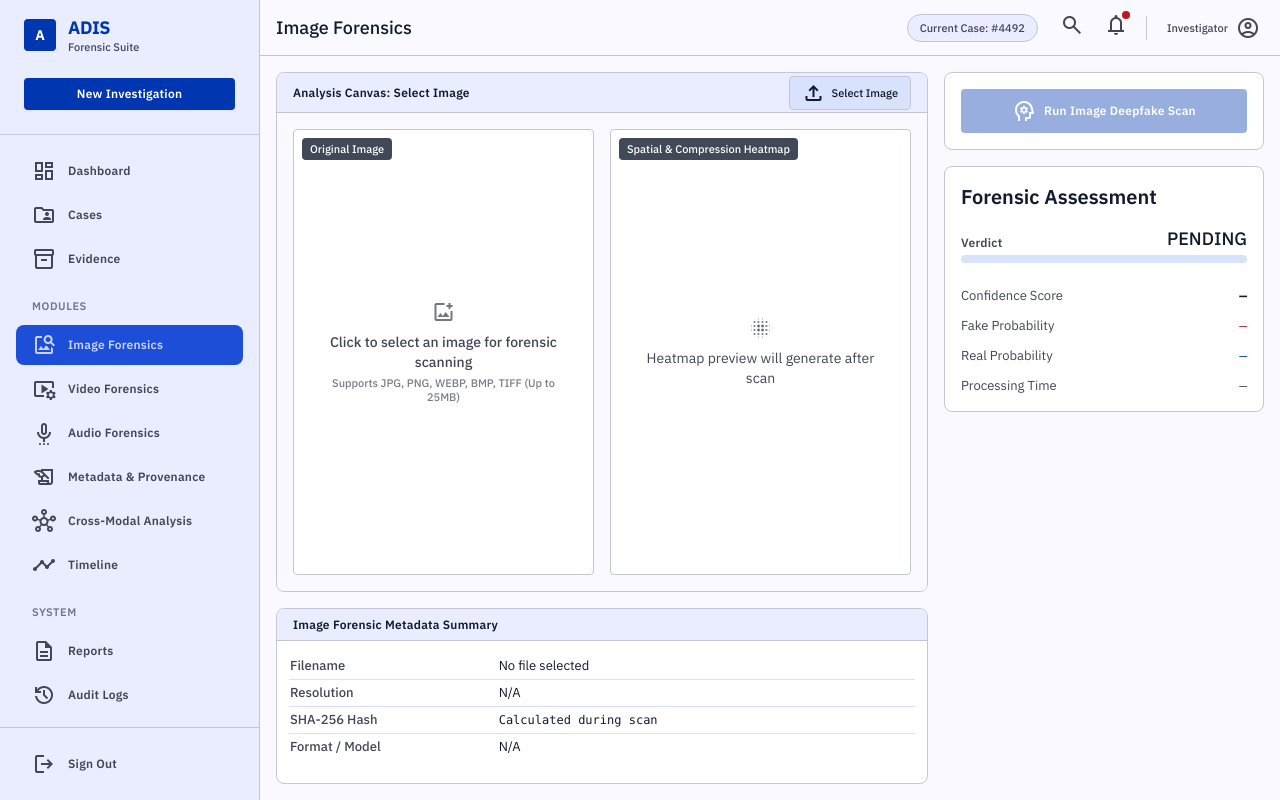
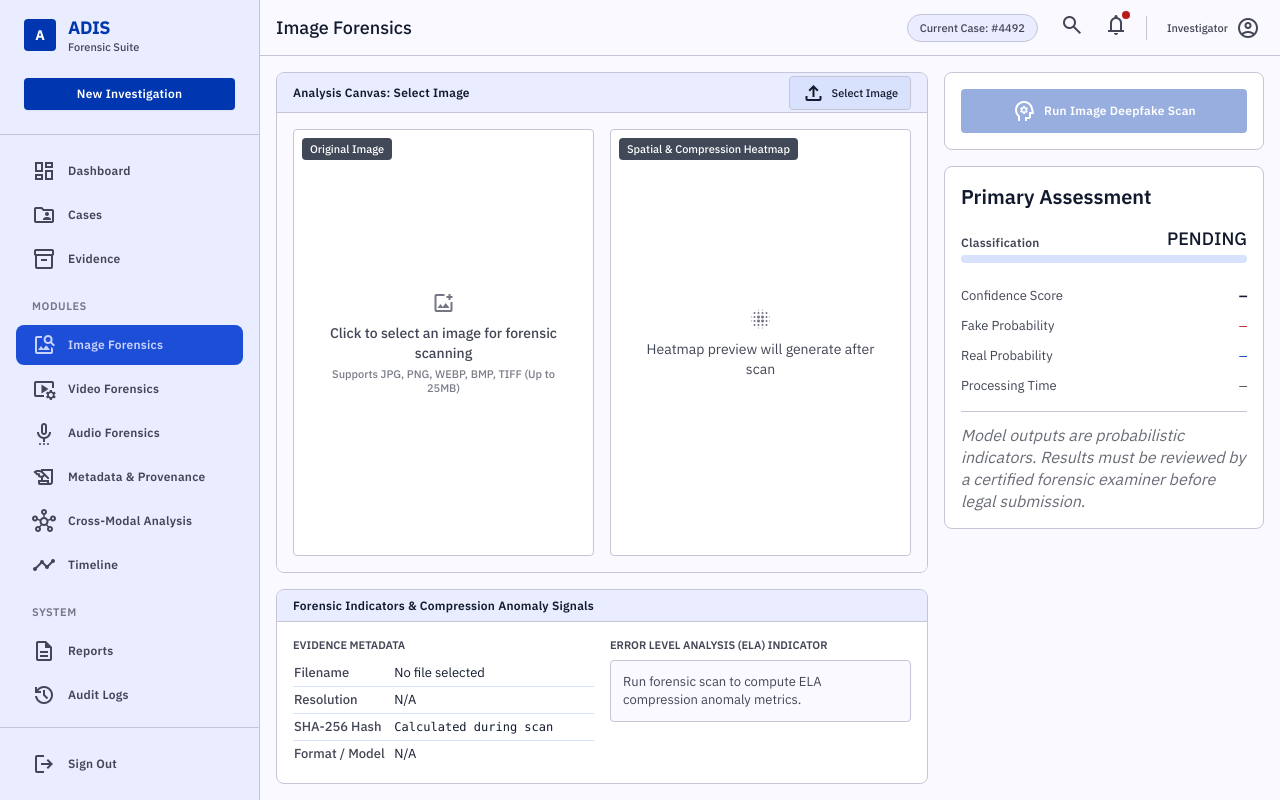
Before and after one commit to KankurtiMohammadZiyaouddin/ADIS, a React (Vite) app: page /image-forensics in a window 1280 px wide. Built offline with nearby package versions, Linux system fonts and the light colour scheme.

Commit message:
Implement modular detector architecture, ELA compression analysis, and forensic fusion layer

```diff
--- a/src/pages/ImageForensicsPage.jsx
+++ b/src/pages/ImageForensicsPage.jsx
@@ -27,7 +27,7 @@ export default function ImageForensicsPage() {
     setIsAnalyzing(true);
     setError(null);
     setAnalysisProgress(10);
-    setAnalysisStep('Initializing neural pipeline...');
+    setAnalysisStep('Initializing modular forensic pipeline...');
 
     try {
       const res = await analyzeImageFile(selectedFile, (pct, step) => {
@@ -36,7 +36,6 @@ export default function ImageForensicsPage() {
       });
 
       setResult(res);
-      // Save result to global store for Dashboard & Reports & Cross-Modal
       saveAnalysisResult(
         'image',
         res.originalName || selectedFile.name,
@@ -70,7 +69,18 @@ export default function ImageForensicsPage() {
 
       {/* Center Canvas: Image Comparison */}
       <div className="flex-1 flex flex-col gap-gutter min-w-0">
-        {/* Banner for Simulation Mode */}
+        {/* Detector Disagreement / Warning Banner */}
+        {result?.disagreementWarning && (
+          <div className="bg-amber-500/10 border border-amber-500/30 rounded-lg p-3 text-amber-400 text-body-sm flex items-start gap-2.5">
+            <span className="material-symbols-outlined text-[20px] text-amber-400 shrink-0 mt-0.5">warning</span>
+            <div>
+              <strong className="block text-label-md">DETECTOR DISAGREEMENT DETECTED</strong>
+              <p className="mt-0.5">{result.disagreementWarning}</p>
+            </div>
+          </div>
+        )}
+
+        {/* Simulation Banner */}
         {result?._simulated && (
           <div className="bg-amber-500/10 border border-amber-500/30 rounded-lg p-3 text-amber-400 text-body-sm flex items-center gap-2">
             <span className="material-symbols-outlined text-[18px]">warning</span>
@@ -143,12 +153,14 @@ export default function ImageForensicsPage() {
           </div>
         </div>
 
-        {/* Bottom Panel: Metadata Summary */}
-        <div className="h-44 bg-surface-container-lowest border border-outline-variant rounded-lg flex flex-col overflow-hidden shrink-0">
+        {/* Bottom Panel: Metadata Summary & ELA Forensic Indicators */}
+        <div className="bg-surface-container-lowest border border-outline-variant rounded-lg flex flex-col overflow-hidden shrink-0">
           <div className="h-8 border-b border-outline-variant bg-surface-container flex items-center px-4 text-label-md text-on-surface">
-            Image Forensic Metadata Summary
+            Forensic Indicators &amp; Compression Anomaly Signals
           </div>
-          <div className="p-3 overflow-y-auto">
+          <div className="p-4 grid grid-cols-1 md:grid-cols-2 gap-4">
+            <div>
+              <h4 className="text-label-sm font-semibold text-on-surface-variant uppercase mb-2">Evidence Metadata</h4>
               <table className="w-full text-body-sm font-body-sm text-left">
                 <tbody>
                   <tr className="border-b border-surface-variant">
@@ -174,10 +186,37 @@ export default function ImageForensicsPage() {
                 </tbody>
               </table>
             </div>
+
+            <div>
+              <h4 className="text-label-sm font-semibold text-on-surface-variant uppercase mb-2">Error Level Analysis (ELA) Indicator</h4>
+              {result?.forensicIndicators && result.forensicIndicators.length > 0 ? (
+                result.forensicIndicators.map((ind, idx) => (
+                  <div key={idx} className="bg-surface p-3 border border-outline-variant rounded space-y-1.5">
+                    <div className="flex justify-between items-center text-body-sm">
+                      <span className="font-semibold text-on-surface">{ind.indicator_name}</span>
+                      <span className={`px-2 py-0.5 rounded text-label-sm font-semibold ${
+                        ind.compression_anomaly === 'HIGH' ? 'bg-error/20 text-error' : ind.compression_anomaly === 'MODERATE' ? 'bg-amber-500/20 text-amber-400' : 'bg-primary/20 text-primary'
+                      }`}>
+                        Anomaly: {ind.compression_anomaly || 'LOW'}
+                      </span>
+                    </div>
+                    <div className="text-body-xs text-on-surface-variant space-y-1">
+                      <p>Variance Delta: <span className="font-mono">{ind.compression_variance || 0}</span> | ELA Score: <span className="font-mono">{ind.ela_anomaly_score || 0}</span></p>
+                      <p className="text-amber-400/90 text-xs italic">Notice: {ind.notice || 'Non-definitive compression indicator.'}</p>
+                    </div>
+                  </div>
+                ))
+              ) : (
+                <div className="p-3 bg-surface border border-outline-variant rounded text-body-sm text-on-surface-variant">
+                  Run forensic scan to compute ELA compression anomaly metrics.
+                </div>
+              )}
+            </div>
+          </div>
         </div>
       </div>
 
-      {/* Right Sidebar: Analysis Panel */}
+      {/* Right Sidebar: Modular Analysis Panel */}
       <div className="w-full xl:w-80 flex flex-col gap-gutter shrink-0">
         {/* Action Button Card */}
         <div className="bg-surface-container-lowest border border-outline-variant rounded-lg p-4">
@@ -218,13 +257,13 @@ export default function ImageForensicsPage() {
           )}
         </div>
 
-        {/* Probability Card */}
+        {/* Primary Assessment Card */}
         <div className="bg-surface-container-lowest border border-outline-variant rounded-lg p-4">
-          <h3 className="text-headline-sm font-headline-sm text-on-surface mb-4">Forensic Assessment</h3>
+          <h3 className="text-headline-sm font-headline-sm text-on-surface mb-4">Primary Assessment</h3>
 
           <div className="mb-6">
             <div className="flex justify-between items-end mb-1">
-              <span className="text-label-md text-on-surface-variant">Verdict</span>
+              <span className="text-label-md text-on-surface-variant">Classification</span>
               <span className={`text-title-lg font-title-lg ${result?.verdict === 'FAKE' ? 'text-error' : result?.verdict === 'REAL' ? 'text-primary' : 'text-on-surface'}`}>
                 {result ? result.verdict : 'PENDING'}
               </span>
@@ -256,18 +295,29 @@ export default function ImageForensicsPage() {
             </div>
           </div>
 
-          {result && (
+          {/* Sub-Detectors Breakdown */}
+          {result?.detectors && result.detectors.length > 0 && (
             <div className="mt-4 pt-3 border-t border-outline-variant space-y-2">
-              <h4 className="text-label-sm text-on-surface-variant uppercase tracking-wider">Analysis Notes</h4>
-              <p className="text-body-sm text-on-surface-variant leading-relaxed">
-                {result.verdict === 'FAKE'
-                  ? 'Model detected spatial and structural synthesis patterns consistent with deepfake generation.'
-                  : result.verdict === 'REAL'
-                  ? 'Model verified natural camera sensor characteristics and uniform spatial features.'
-                  : 'Inconclusive score. Manual examination suggested.'}
+              <h4 className="text-label-sm text-on-surface-variant uppercase tracking-wider">Sub-Detectors Breakdown</h4>
+              <div className="space-y-1.5">
+                {result.detectors.map((det, idx) => (
+                  <div key={idx} className="flex justify-between items-center text-body-xs bg-surface p-2 rounded border border-outline-variant">
+                    <span className="font-medium text-on-surface">{det.detector_name}</span>
+                    <span className={`font-mono font-semibold ${det.classification === 'FAKE' ? 'text-error' : det.classification === 'REAL' ? 'text-primary' : 'text-on-surface'}`}>
+                      {det.classification} ({Math.round(det.confidence * 100)}%)
+                    </span>
+                  </div>
+                ))}
+              </div>
+            </div>
+          )}
+
+          {/* Legal Disclaimer Notice */}
+          <div className="mt-4 pt-3 border-t border-outline-variant">
+            <p className="text-label-xs text-on-surface-variant/80 italic leading-snug">
+              {result?.disclaimer || 'Model outputs are probabilistic indicators. Results must be reviewed by a certified forensic examiner before legal submission.'}
             </p>
           </div>
-          )}
         </div>
       </div>
     </main>
--- a/src/services/deepfakeService.js
+++ b/src/services/deepfakeService.js
@@ -510,6 +510,11 @@ export async function analyzeImageFile(file, progressCallback) {
         format: data.evidence?.format || file.type || 'IMAGE',
         colorMode: data.evidence?.color_mode || 'RGB',
         processingTimeMs: data.processing?.processing_time_ms || 0,
+        detectors: data.detectors || [],
+        forensicIndicators: data.forensic_indicators || [],
+        detectorAgreement: data.detector_agreement ?? true,
+        disagreementWarning: data.disagreement_warning || null,
+        disclaimer: data.disclaimer || 'Forensic outputs are probabilistic model classifications and do not constitute legal proof.',
         _simulated: false,
       };
     }
```
Also changed, not shown: 11 other files (tests, documents, lock files or other folders). Lines whose indentation alone changed are shown as unchanged.
